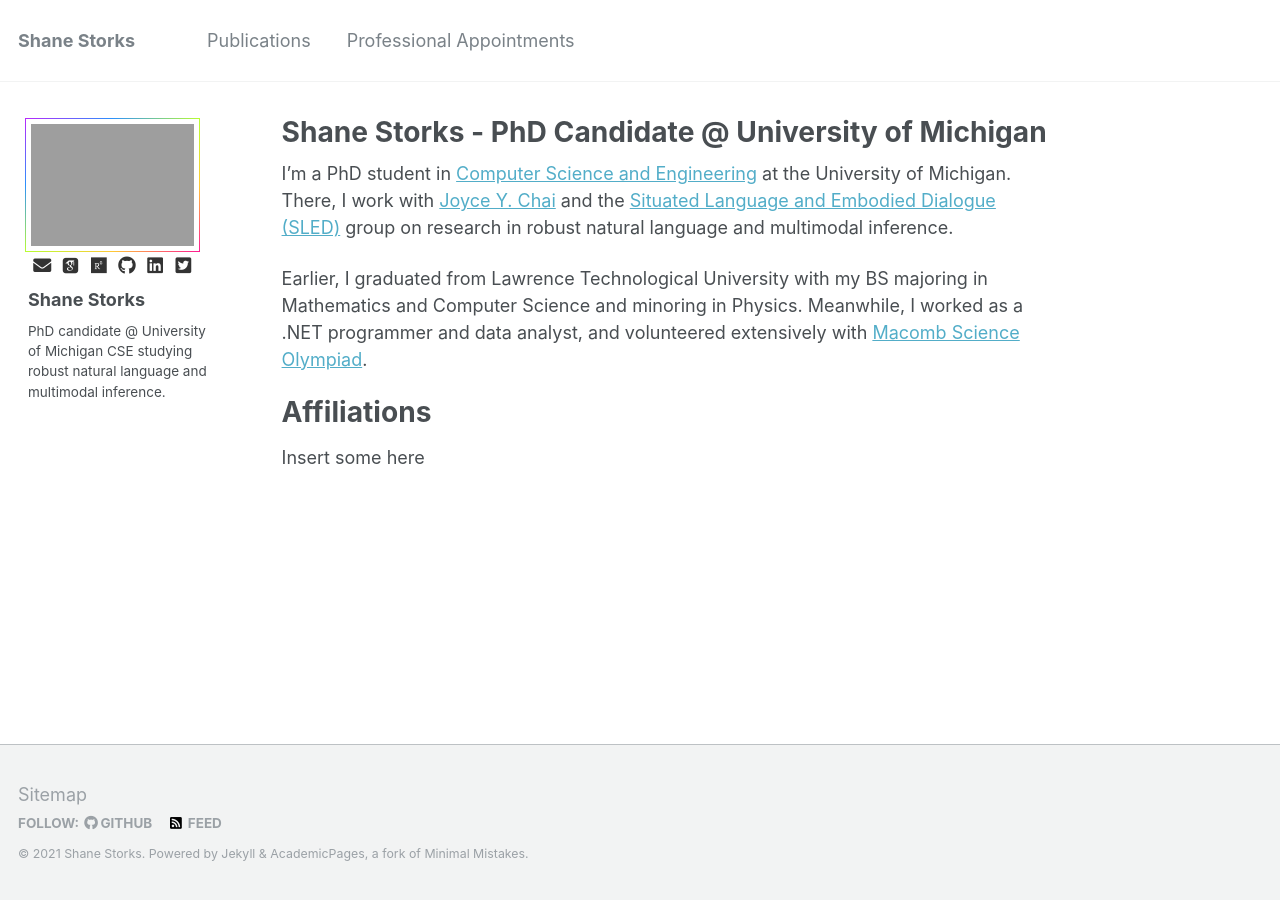
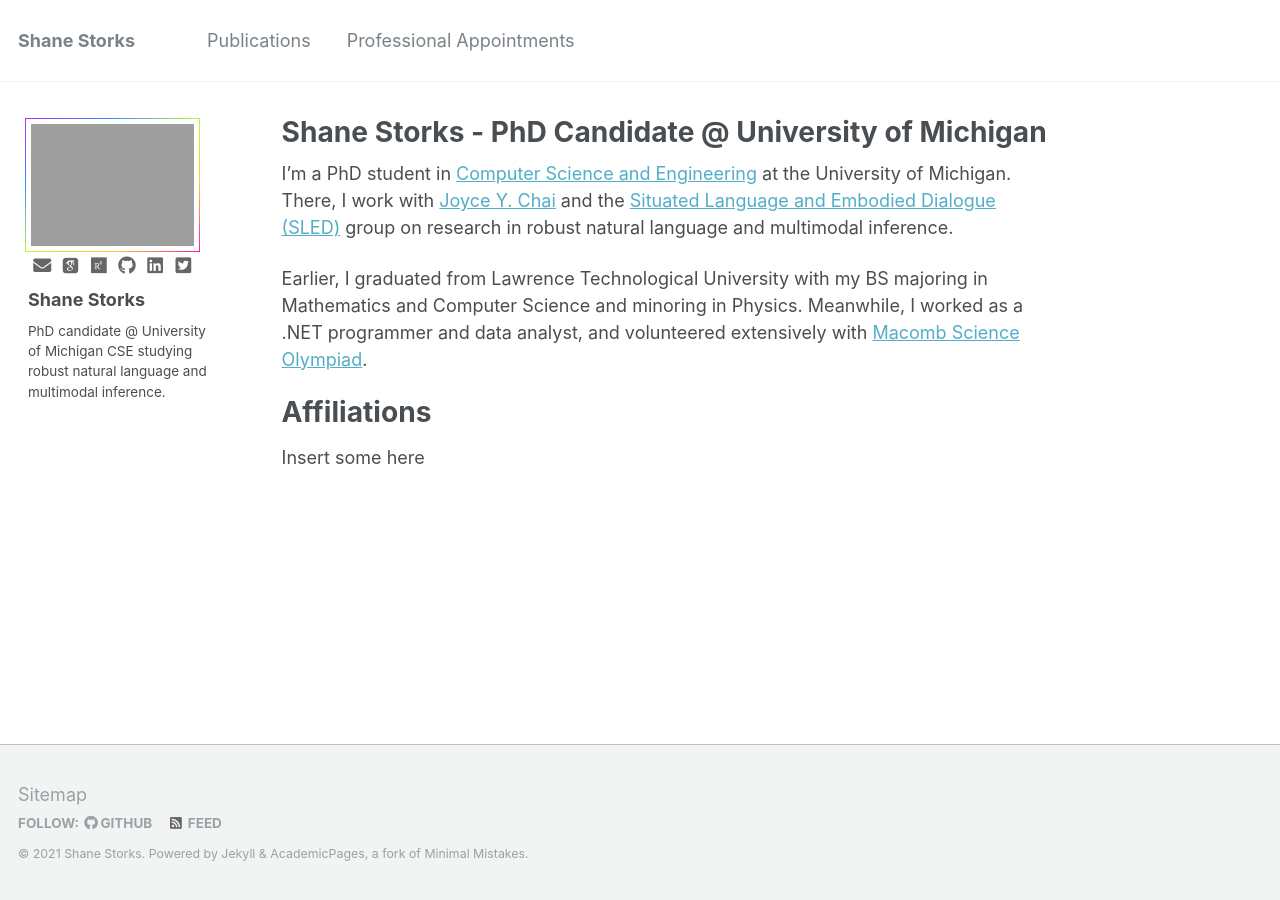
Before and after one commit to shanestorks/shanestorks.github.io, a Jekyll site: the page built from _pages/about.md, in a window 1280 px wide. Built offline with Jekyll 4.4.1, drawn with Linux system fonts in a browser that asks for light colours; some web fonts are replaced.

Commit message:
Sidebar changes

```diff
--- a/_sass/_utilities.scss
+++ b/_sass/_utilities.scss
@@ -184,7 +184,7 @@ body:hover .visually-hidden button {
 .social-icons {
 
   .fa {
-    color: #000;
+    color: #666;
   }
 
   .fa:hover {
@@ -192,7 +192,7 @@ body:hover .visually-hidden button {
   }
 
   .fa-envelope {
-    color: #333;
+    color: #666;
   }
 
   .fa-envelope:hover {
@@ -202,7 +202,7 @@ body:hover .visually-hidden button {
   .ai-google-scholar,
   .ai-google-scholar-square {
     // color: $google-scholar-color;
-    color: #333
+    color: #666
   }
 
   .ai-google-scholar:hover,
@@ -213,7 +213,7 @@ body:hover .visually-hidden button {
   .fa-researchgate,
   .fa-researchgate-square {
     // color: $researchgate-color;
-    color: #333;
+    color: #666;
   }
 
   .fa-researchgate:hover,
@@ -225,7 +225,7 @@ body:hover .visually-hidden button {
   .fa-github-alt,
   .fa-github-square {
     // color: $github-color;
-    color: #333;
+    color: #666;
   }
 
   .fa-github:hover,
@@ -237,7 +237,7 @@ body:hover .visually-hidden button {
   .fa-linkedin,
   .fa-linkedin-square {
     // color: $linkedin-color;
-    color: #333;
+    color: #666;
   }
 
   .fa-linkedin:hover,
@@ -248,7 +248,7 @@ body:hover .visually-hidden button {
   .fa-twitter,
   .fa-twitter-square {
     // color: $twitter-color;
-    color: #333
+    color: #666
   }
 
   .fa-twitter:hover,
```
